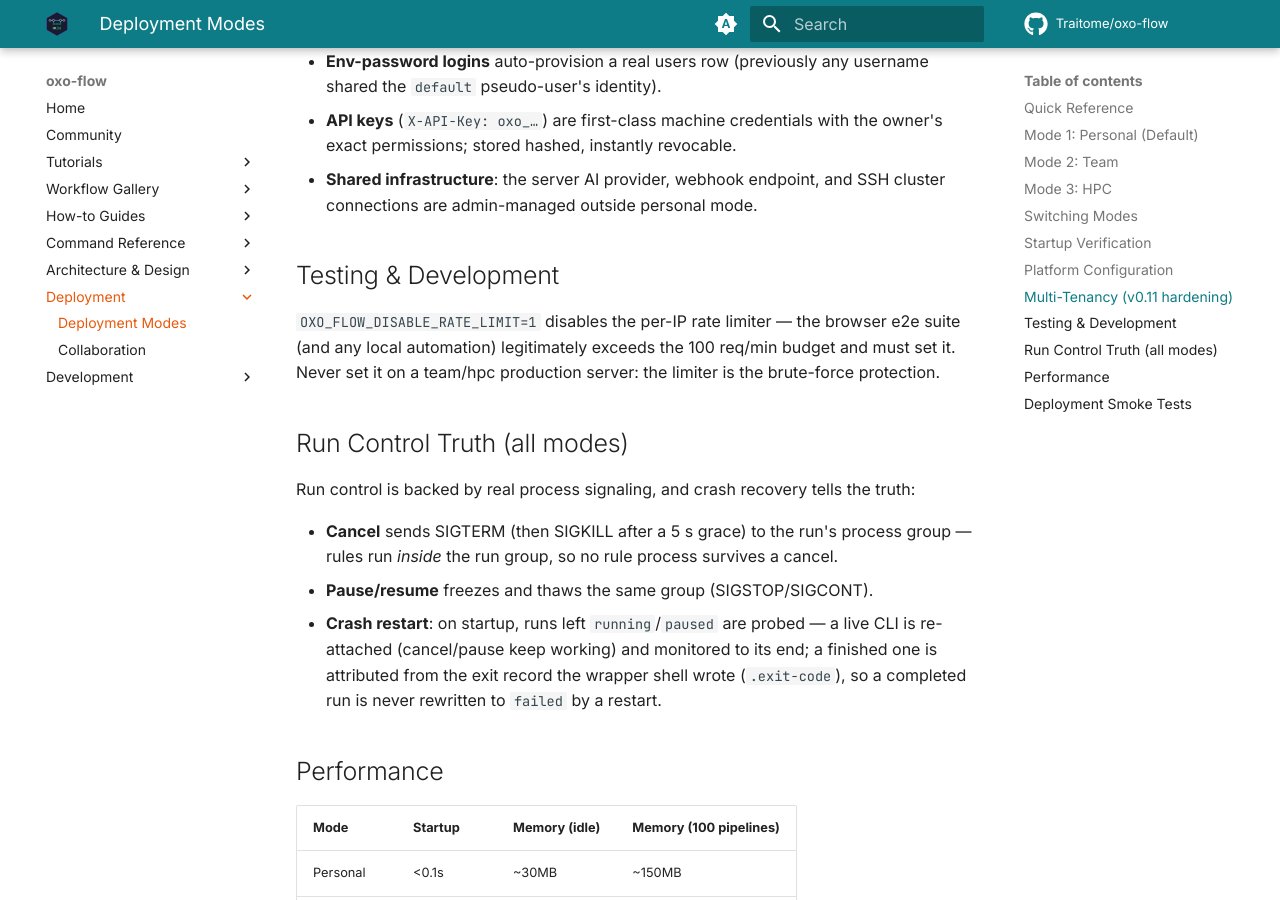
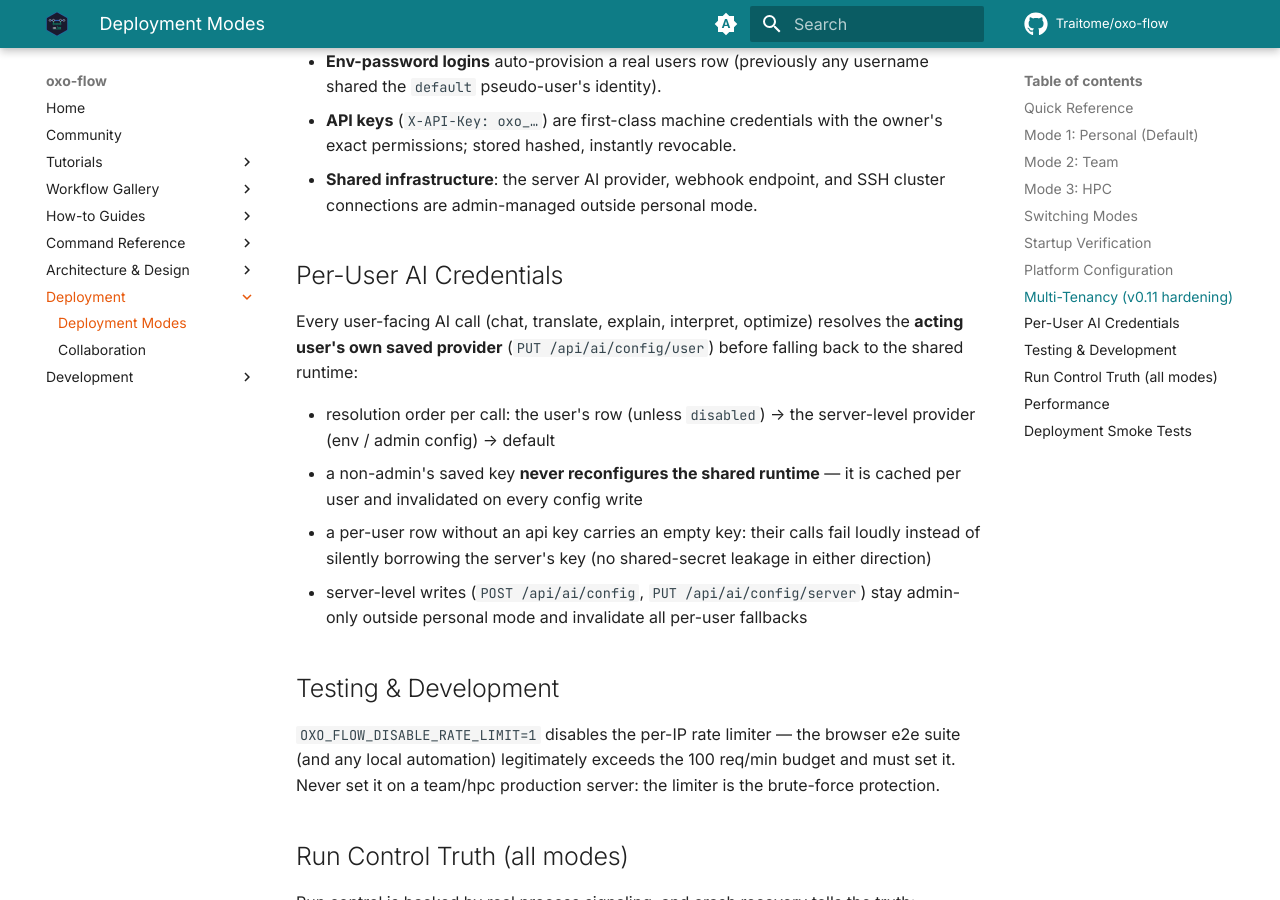
Before and after one commit to Traitome/oxo-flow, an MkDocs documentation site: the page built from docs/guide/src/how-to/deploy-modes.md, in a window 1280 px wide and 900 px high, scrolled down 4798 px. Built offline with MkDocs 1.6.1 and Material for MkDocs 9.7.7, drawn with Linux system fonts in a browser that asks for light colours; comment, search, counter and statistics services are not loaded.

Commit message:
docs: per-user AI credentials resolution + canvas comment preservation

```diff
--- a/docs/guide/src/how-to/deploy-modes.md
+++ b/docs/guide/src/how-to/deploy-modes.md
@@ -211,6 +211,23 @@ Team/HPC modes scope every resource to the acting user:
 - **Shared infrastructure**: the server AI provider, webhook endpoint, and
   SSH cluster connections are admin-managed outside personal mode.
 
+## Per-User AI Credentials
+
+Every user-facing AI call (chat, translate, explain, interpret, optimize)
+resolves the **acting user's own saved provider** (`PUT /api/ai/config/user`)
+before falling back to the shared runtime:
+
+- resolution order per call: the user's row (unless `disabled`) → the
+  server-level provider (env / admin config) → default
+- a non-admin's saved key **never reconfigures the shared runtime** — it
+  is cached per user and invalidated on every config write
+- a per-user row without an api key carries an empty key: their calls
+  fail loudly instead of silently borrowing the server's key (no
+  shared-secret leakage in either direction)
+- server-level writes (`POST /api/ai/config`, `PUT /api/ai/config/server`)
+  stay admin-only outside personal mode and invalidate all per-user
+  fallbacks
+
 ## Testing & Development
 
 `OXO_FLOW_DISABLE_RATE_LIMIT=1` disables the per-IP rate limiter — the
```
Also changed, not shown: docs/guide/src/how-to/web-editor.md (+8 -0 lines).
